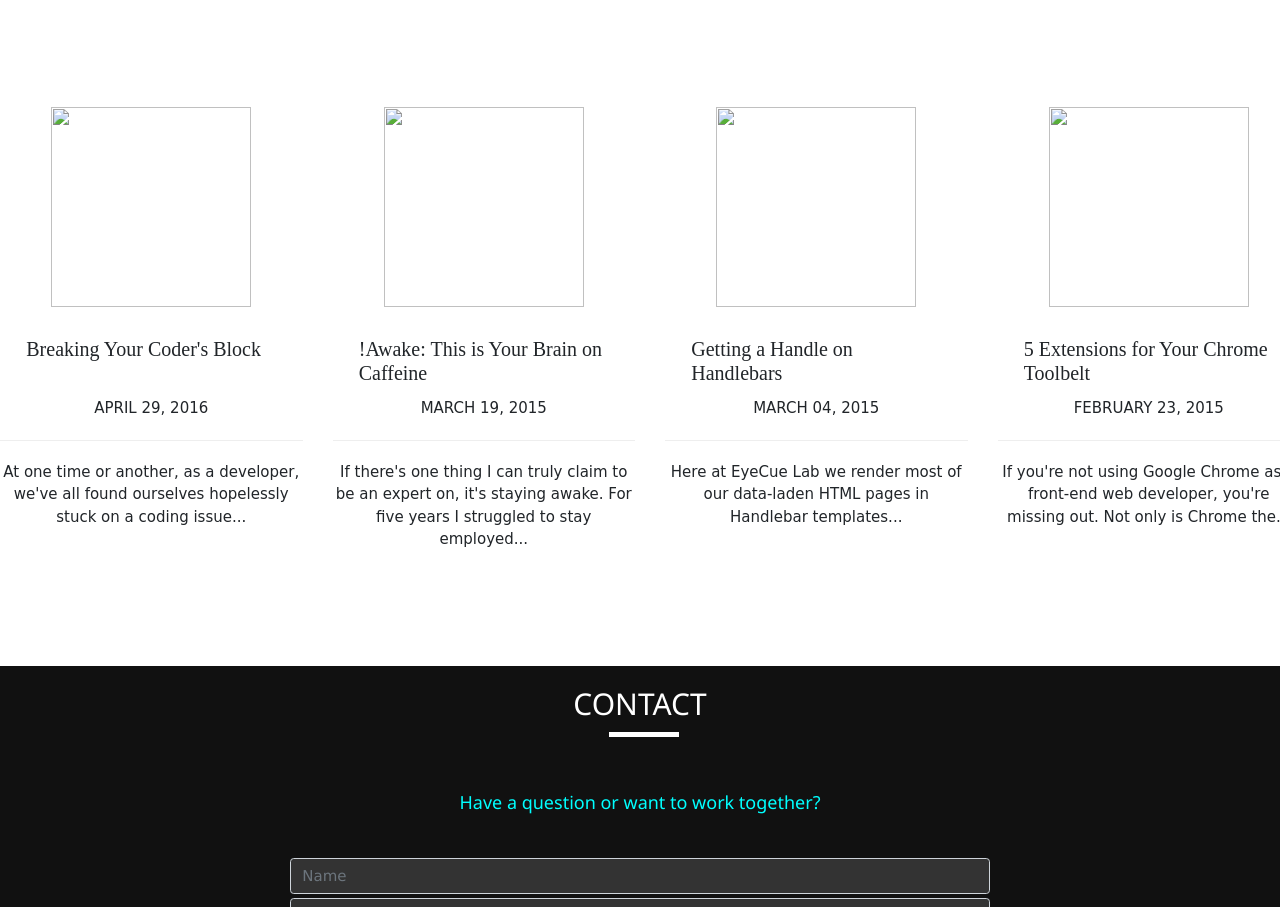
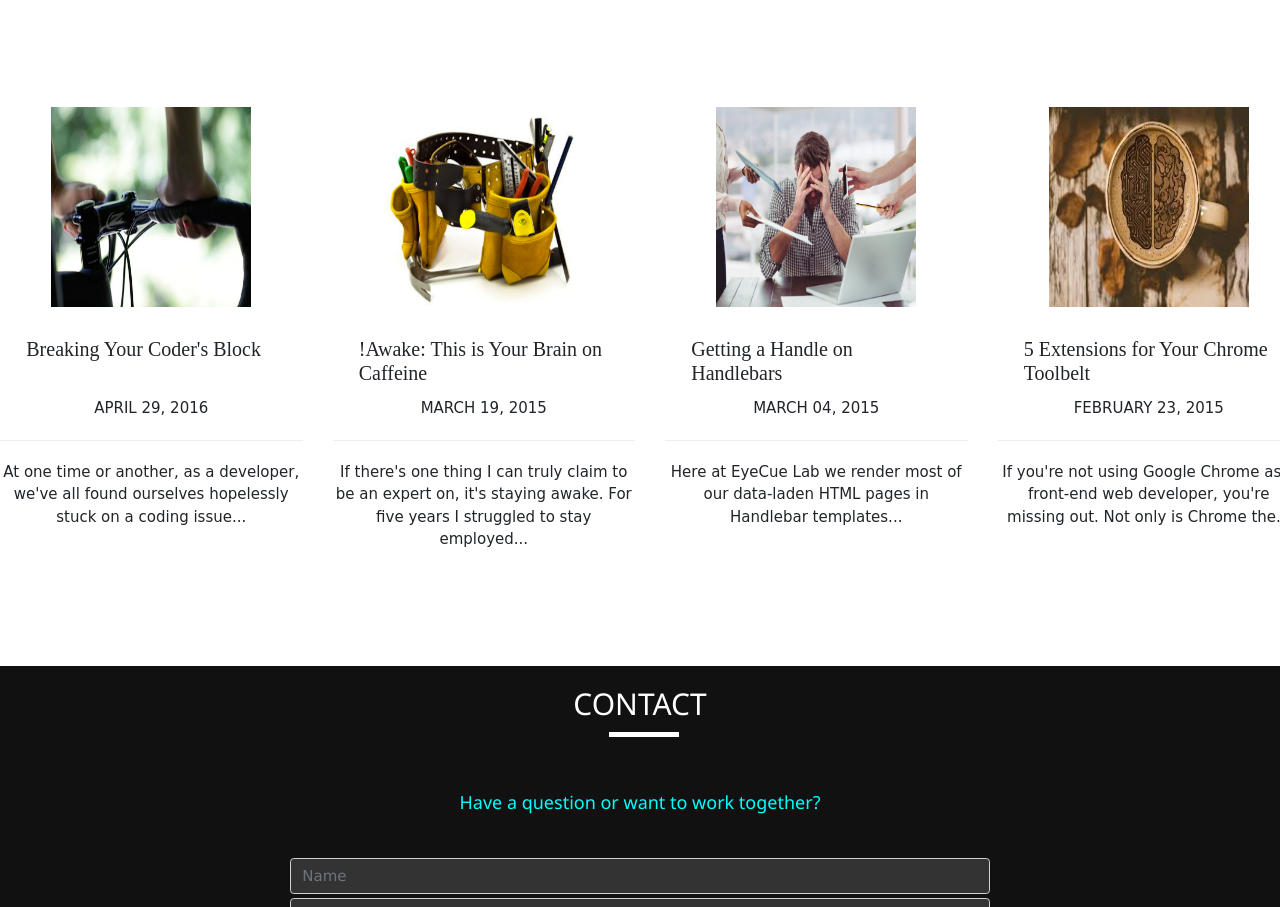
Before and after one commit to MaryJenniferY/findjennifer.github.io, a plain HTML site: page index.html in a window 1280 px wide. Shown: the part 2878-3785 px from the top of the page. Drawn offline with nearby package versions, Linux system fonts and the light colour scheme; files that its build step writes are made by us from their sources; files whose address does not match are found by name.

Commit message:
Update index.html

```diff
--- a/index.html
+++ b/index.html
@@ -209,28 +209,28 @@
         <div class="liun"  ></div>
         <div class="row">
             <div class = "col-sm-3">
-                <img src="bpic1.jpg">
+                <img src="bpic3(1).jpg">
                 <h4>Breaking Your Coder's Block</h4>
                 <p>APRIL 29, 2016</p>
                 <hr>
                 <p>At one time or another, as a developer, we've all found ourselves hopelessly stuck on a coding issue...</p>
             </div>
             <div class = "col-sm-3">
-                <img src="bpic2.jpg">
+                <img src="bpic3(2).jpg">
                 <h4>!Awake: This is Your Brain on Caffeine</h4>
                 <p>MARCH 19, 2015</p>
                 <hr>
                 <p>If there's one thing I can truly claim to be an expert on, it's staying awake. For five years I struggled to stay employed...</p>
             </div>
             <div class = "col-sm-3">
-                <img src="bpic3.jpg">
+                <img src="bpic3(3).jpg">
                 <h4>Getting a Handle on Handlebars</h4>
                 <p>MARCH 04, 2015</p>
                 <hr>
                 <p>Here at EyeCue Lab we render most of our data-laden HTML pages in Handlebar templates...</p>
             </div>
             <div class = "col-sm-3">
-                <img src="bpic4.jpg">
+                <img src="bpic3(4).jpg">
                 <h4>5 Extensions for Your Chrome Toolbelt</h4>
                 <p>FEBRUARY 23, 2015</p>
                 <hr>
```
